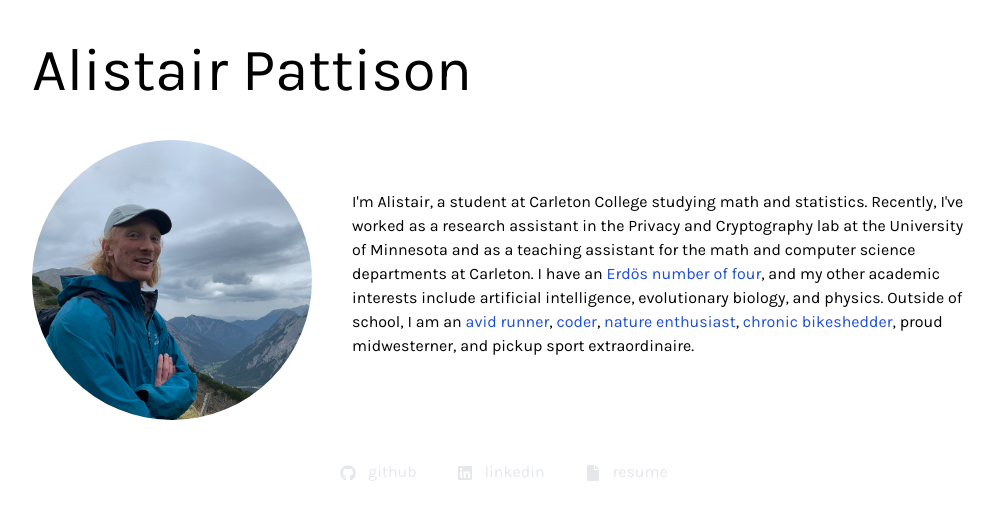
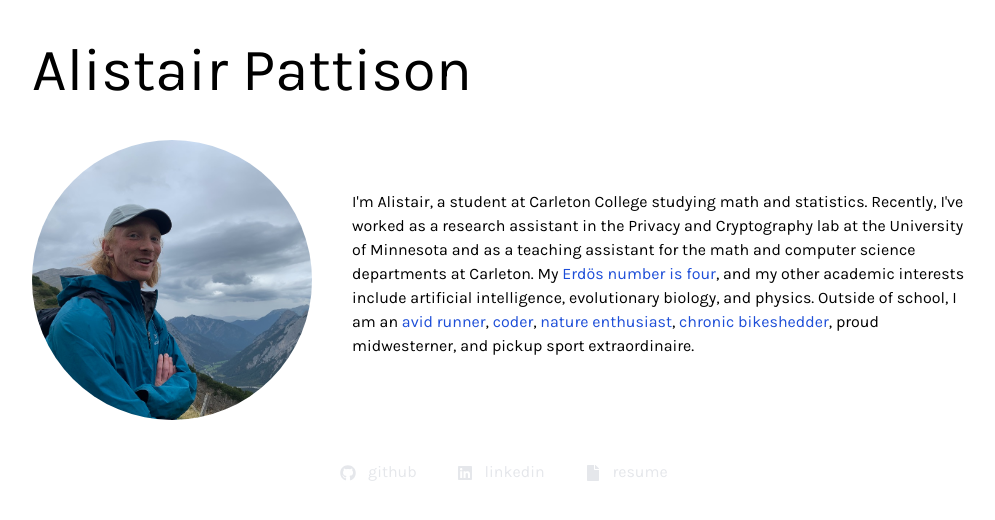
Before and after one commit to alipatti/alipatti.github.io, a Next.js app: page / in a window 1280 px wide. Shown: the top 520 px of the page, without its empty margins (136-1131 px from the left). Built offline with nearby package versions, Linux system fonts and the light colour scheme; what tailwind-children would draw is missing.

Commit message:
use active voice!

```diff
--- a/app/page.tsx
+++ b/app/page.tsx
@@ -21,7 +21,7 @@ export default function Home() {
             statistics. Recently, I've worked as a research assistant in the
             Privacy and Cryptography lab at the University of Minnesota and as a
             teaching assistant for the math and computer science departments at
-            Carleton. I have an{" "}
+            Carleton. My{" "}
             <a href="https://link.springer.com/article/10.1007/BF02187731">
               Erdös
             </a>{" "}
@@ -29,7 +29,7 @@ export default function Home() {
               number
             </a>{" "}
             <a href="https://link.springer.com/chapter/10.1007/3-540-39200-9_18">
-              of
+              is
             </a>{" "}
             <a href="TODO: add arXiv link">four</a>, and my other academic
             interests include artificial intelligence, evolutionary biology, and
```
